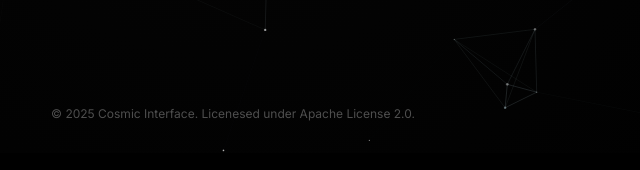
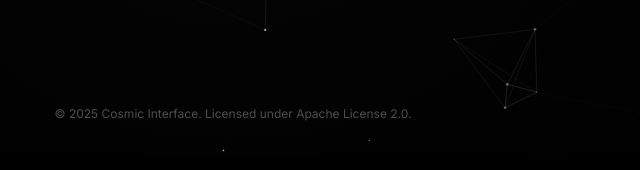
Before and after one commit to 0M0D/xyzaby.github.io, a plain HTML site: page index.html in a window 1280 px wide. Shown: the part 647-817 px from the top of the page, 407-1047 px from the left. Drawn offline with Linux system fonts and the light colour scheme.

Commit message:
Fix typo in footer license text

```diff
--- a/index.html
+++ b/index.html
@@ -626,7 +626,7 @@
                 </div>
             </div>
             <footer>
-                © 2025 Cosmic Interface. Licenesed under Apache License 2.0.
+                © 2025 Cosmic Interface. Licensed under Apache License 2.0.
             </footer>
         </div>
 
```
